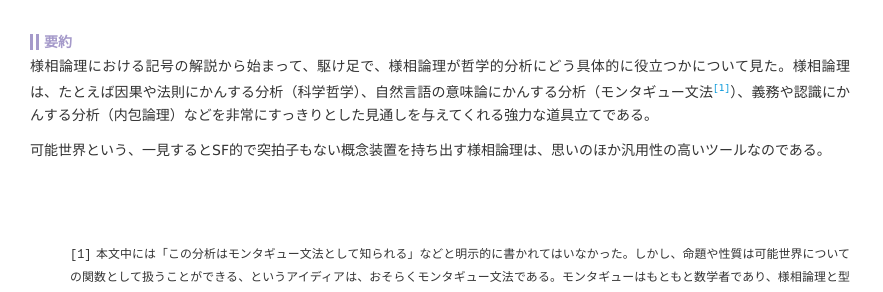
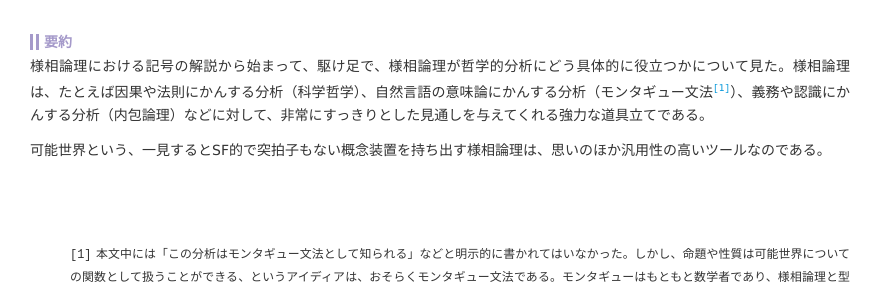
Before and after one commit to qdaibungei/philosophy, a Jekyll site: the page built from docs/_posts/2017-07-17-philo.md, in a window 1280 px wide. Shown: the part 193-485 px from the top of the page, without its empty margins (0-883 px from the left). Built offline with Jekyll 4.4.1, drawn with Linux system fonts in a browser that asks for light colours.

Commit message:
fix typo

```diff
--- a/docs/_posts/2017-07-17-philo.md
+++ b/docs/_posts/2017-07-17-philo.md
@@ -9,7 +9,7 @@ date:   2017-07-17
 
 
 ### 要約
-様相論理における記号の解説から始まって、駆け足で、様相論理が哲学的分析にどう具体的に役立つかについて見た。様相論理は、たとえば因果や法則にかんする分析（科学哲学）、自然言語の意味論にかんする分析（モンタギュー文法[^1]）、義務や認識にかんする分析（内包論理）などを非常にすっきりとした見通しを与えてくれる強力な道具立てである。
+様相論理における記号の解説から始まって、駆け足で、様相論理が哲学的分析にどう具体的に役立つかについて見た。様相論理は、たとえば因果や法則にかんする分析（科学哲学）、自然言語の意味論にかんする分析（モンタギュー文法[^1]）、義務や認識にかんする分析（内包論理）などに対して、非常にすっきりとした見通しを与えてくれる強力な道具立てである。
 
 可能世界という、一見するとSF的で突拍子もない概念装置を持ち出す様相論理は、思いのほか汎用性の高いツールなのである。
 
```
